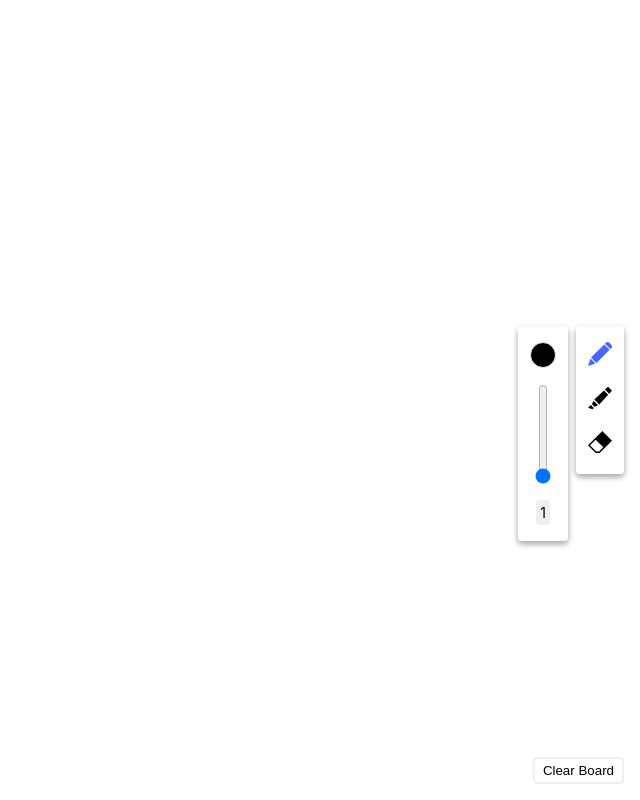
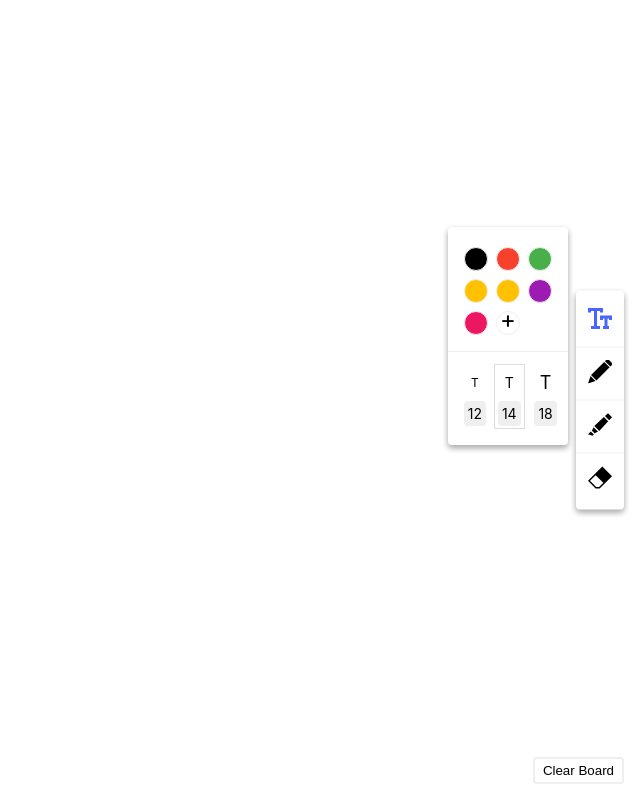
Before and after one commit to mukuljainx/digital-board, a React (Create React App) app: page / in a window 1280 px wide. Both pictures are taken after a click on the element 1240 px from the left and 356 px from the top of the page. Shown: the whole page, without its empty margins (640-1280 px from the left). Built offline with nearby package versions, Linux system fonts and the light colour scheme; the HTML template or start-up script is replaced by a standard one.

Commit message:
feat: add text option

```diff
--- a/src/Setting/Brush.tsx
+++ b/src/Setting/Brush.tsx
@@ -5,8 +5,9 @@ import brush from "../assets/brush.svg";
 import Popup from "../components/Popup";
 import ColorPicker from "../components/ColorPicker";
 import Slider from "../components/Slider";
-import { ItemWrapper, Icon, Badge } from "./atom";
+import { ItemWrapper, Icon, Badge, Label } from "./atom";
 import { IBoardSetting } from "../interfaces";
+import useColor from "./useColorHook";
 
 interface IProps {
   selected: boolean;
@@ -24,6 +25,7 @@ const Wrapper = styled.div`
 const Brush = ({ selected, onChange, onClick }: IProps) => {
   const [color, setColor] = React.useState("rgb(0,0,0)");
   const [width, setWidth] = React.useState(1);
+  const picker = useColor();
   const firstRun = React.useRef(true);
 
   React.useEffect(() => {
@@ -52,9 +54,14 @@ const Brush = ({ selected, onChange, onClick }: IProps) => {
     >
       <Wrapper>
         <ItemWrapper>
-          <ColorPicker value={color} onChange={(color) => setColor(color)} />
+          <ColorPicker
+            {...picker}
+            value={color}
+            onChange={(color) => setColor(color)}
+          />
         </ItemWrapper>
-        <ItemWrapper column>
+        <ItemWrapper flex>
+          <Label>Size</Label>
           <Slider
             value={width}
             min={1}
--- a/src/Setting/Highlighter.tsx
+++ b/src/Setting/Highlighter.tsx
@@ -6,6 +6,7 @@ import highlighter from "../assets/highlighter.svg";
 import Popup from "../components/Popup";
 import ColorPicker from "../components/ColorPicker";
 import { ItemWrapper, Icon } from "./atom";
+import useColor from "./useColorHook";
 
 interface IProps {
   selected: boolean;
@@ -20,8 +21,9 @@ const Wrapper = styled.div`
   box-shadow: 0 3px 6px rgba(0, 0, 0, 0.16), 0 3px 6px rgba(0, 0, 0, 0.23);
 `;
 
-const Brush = ({ selected, onChange, onClick }: IProps) => {
+const HighLighter = ({ selected, onChange, onClick }: IProps) => {
   const [color, setColor] = React.useState("rgb(255,255,0)");
+  const picker = useColor();
   const firstRun = React.useRef(true);
 
   React.useEffect(() => {
@@ -30,7 +32,7 @@ const Brush = ({ selected, onChange, onClick }: IProps) => {
       return;
     }
     onChange({ width: 5, color: color });
-  }, [color]);
+  }, [color, picker.colors]);
 
   return (
     <Popup
@@ -48,13 +50,17 @@ const Brush = ({ selected, onChange, onClick }: IProps) => {
         </ItemWrapper>
       }
     >
-      <Wrapper>
+      <Wrapper style={{ width: "120px" }}>
         <ItemWrapper>
-          <ColorPicker value={color} onChange={(color) => setColor(color)} />
+          <ColorPicker
+            {...picker}
+            value={color}
+            onChange={(color) => setColor(color)}
+          />
         </ItemWrapper>
       </Wrapper>
     </Popup>
   );
 };
 
-export default React.memo(Brush);
+export default React.memo(HighLighter);
--- /dev/null
+++ b/src/Setting/Text.tsx
@@ -0,0 +1,114 @@
+import * as React from "react";
+import styled from "styled-components";
+
+import font from "../assets/font.svg";
+import Popup from "../components/Popup";
+import ColorPicker from "../components/ColorPicker";
+import { ItemWrapper, Icon, Badge } from "./atom";
+import { IBoardSetting } from "../interfaces";
+import useColor from "./useColorHook";
+
+interface IProps {
+  selected: boolean;
+  onChange: (params: Pick<IBoardSetting, "color" | "fontSize">) => void;
+  onClick: () => void;
+}
+
+const Wrapper = styled.div`
+  background: white;
+  padding: 16px 0;
+  border-radius: 4px;
+  box-shadow: 0 3px 6px rgba(0, 0, 0, 0.16), 0 3px 6px rgba(0, 0, 0, 0.23);
+`;
+
+const FontSizeWrapper = styled.div`
+  display: flex;
+  align-items: center;
+`;
+
+const FontSize = styled.div<{ selected: boolean }>`
+  &:not(:last-child) {
+    margin-right: 4px;
+  }
+  display: flex;
+  align-items: center;
+  justify-content: center;
+  flex-direction: column;
+  border: 1px solid;
+  padding: 0 2px 2px;
+  border-color: ${({ selected }) => (selected ? "#ddd" : "white")};
+`;
+
+const Font = styled.p<{ size: number }>`
+  font-size: ${({ size }) => size}px;
+  height: 20px;
+  line-height: 20px;
+  margin: 8px;
+`;
+
+const Text = ({ selected, onChange, onClick }: IProps) => {
+  const [fontSize, setFontSize] = React.useState(14);
+  const firstRun = React.useRef(true);
+  const picker = useColor();
+  const [color, setColor] = React.useState("rgb(0,0,0)");
+
+  const handleFontSizeClick = (event: React.MouseEvent) => {
+    setFontSize(
+      parseInt((event.target as HTMLDivElement).getAttribute("data-size")!)
+    );
+  };
+
+  React.useEffect(() => {
+    if (firstRun.current) {
+      firstRun.current = false;
+      return;
+    }
+    onChange({ fontSize, color });
+  }, [fontSize, color]);
+
+  return (
+    <Popup
+      allowed={selected}
+      offset={{ x: -8, y: -80 }}
+      trigger={
+        <ItemWrapper
+          onClick={() => {
+            onClick();
+            onChange({ fontSize, color });
+          }}
+          selected={selected}
+        >
+          <Icon src={font} />
+        </ItemWrapper>
+      }
+    >
+      <Wrapper style={{ width: "120px" }}>
+        <ItemWrapper>
+          <ColorPicker
+            {...picker}
+            value={color}
+            onChange={(color) => setColor(color)}
+          />
+        </ItemWrapper>
+        <ItemWrapper>
+          <FontSizeWrapper>
+            {[12, 14, 18].map((size) => (
+              <FontSize
+                onClick={handleFontSizeClick}
+                data-size={size}
+                selected={fontSize === size}
+              >
+                <Font data-size={size} size={size}>
+                  T
+                </Font>
+                <Badge data-size={size}>{size}</Badge>
+              </FontSize>
+            ))}
+          </FontSizeWrapper>
+        </ItemWrapper>
+      </Wrapper>
+    </Popup>
+  );
+};
+
+export default Text;
--- a/src/Setting/atom.tsx
+++ b/src/Setting/atom.tsx
@@ -5,34 +5,39 @@ export const Icon = styled.img`
   height: 24px;
 `;
 
-export const ItemWrapper = styled.div<{ selected?: boolean; column?: boolean }>`
-  ${({ column }) =>
-    column
+export const ItemWrapper = styled.div<{ selected?: boolean; flex?: boolean }>`
+  ${({ flex }) =>
+    flex
       ? `
     display: flex;
-    flex-direction: column;
     align-items:center;
   `
       : ""}
   &:not(:last-child) {
-    margin-bottom: 16px;
+    padding-bottom: 12px;
+    margin-bottom: 12px;
+    border-bottom: 1px solid #efefef;
   }
   cursor: pointer;
   padding: 0 12px;
 
   ${({ selected }) =>
     selected &&
-    `filter: invert(0.5)
+    `img{filter: invert(0.5)
     sepia(1)
     hue-rotate(200deg)
     saturate(20)
-    brightness(1)`}
+    brightness(1)}`}
 `;
 
 export const Badge = styled.span`
-  margin-top: 16px;
   padding: 4px 4px;
   background: #efefef;
   border-radius: 4px;
   font-size: 14px;
 `;
+
+export const Label = styled.label`
+  font-size: 14px;
+  font-weight: 600;
+`;
--- a/src/Setting/index.tsx
+++ b/src/Setting/index.tsx
@@ -2,10 +2,11 @@ import * as React from "react";
 import styled from "styled-components";
 
 import { IBoardSetting, BoardToolType } from "../interfaces";
+import { boardSettings } from "../default";
 import Brush from "./Brush";
 import Highlighter from "./Highlighter";
-import { boardSettings } from "../default";
 import Eraser from "./Eraser";
+import Text from "./Text";
 
 interface IProps {
   settings: IBoardSetting;
@@ -40,6 +41,13 @@ const Setting = ({ setSettings }: IProps) => {
 
   return (
     <Wrapper>
+      <Text
+        onClick={() => {
+          setSelected("TEXT");
+        }}
+        onChange={(params) => updateSetting({ ...params, text: true })}
+        selected={"TEXT" === selected}
+      />
       <Brush
         onClick={() => {
           setSelected("BRUSH");
--- /dev/null
+++ b/src/Setting/useColorHook.tsx
@@ -0,0 +1,38 @@
+import * as React from "react";
+
+import { colors as defaultColors } from "../default";
+
+const useColor = (
+  custom?: string[]
+): {
+  colors: string[];
+  addColor: (color: string) => void;
+  removeColor: (i: number) => void;
+  updateColor: (i: number, color: string) => void;
+} => {
+  const [colors, setColors] = React.useState(custom || defaultColors);
+
+  const addColor = (color: string) => {
+    setColors((prevColors) => {
+      if (prevColors.length < 12) {
+        return [...prevColors, color];
+      } else {
+        return prevColors;
+      }
+    });
+  };
+
+  const removeColor = (j: number) => {
+    setColors((prevColors) => prevColors.filter((__, i) => i !== j));
+  };
+
+  const updateColor = (j: number, newColor: string) => {
+    setColors((prevColors) =>
+      prevColors.map((color, i) => (i !== j ? color : newColor))
+    );
+  };
+
+  return { colors, addColor, removeColor, updateColor };
+};
+
+export default useColor;
--- a/src/components/ColorPicker.tsx
+++ b/src/components/ColorPicker.tsx
@@ -3,11 +3,17 @@ import styled from "styled-components";
 
 interface IProps {
   onChange: (color: string) => void;
+  addColor: (color: string) => void;
+  updateColor: (i: number, color: string) => void;
+  removeColor: (i: number) => void;
   value: string;
+  colors: string[];
 }
 
 const Wrapper = styled.div`
   position: relative;
+  display: flex;
+  flex-wrap: wrap;
 `;
 
 const Input = styled.input.attrs({ type: "color" })`
@@ -19,33 +25,117 @@ const Input = styled.input.attrs({ type: "color" })`
   opacity: 0;
 `;
 
-const Color = styled.div<{ color: string }>`
-  background: ${({ color }) => color};
+const Color = styled.div`
   width: 24px;
   height: 24px;
   border: 1px solid #efefef;
   border-radius: 100%;
 `;
 
-const ColorPicker = ({ value, onChange }: IProps) => {
+const Icon = styled.div<{ disabled: boolean }>`
+  border: 1px solid #efefef;
+  font-size: 24px;
+  align-items: flex-end;
+  border-radius: 100px;
+  width: 24px;
+  height: 24px;
+  margin: 4px;
+  display: flex;
+  justify-content: center;
+  ${({ disabled }) =>
+    disabled
+      ? `
+    pointer-events: none;
+    opacity: 0.3;
+    cursor: not-allowed;
+  `
+      : ""}
+`;
+
+const RemoveIcon = styled.button`
+  position: absolute;
+
+  top: -6px;
+  right: -4px;
+  background: white;
+  border-radius: 100%;
+  height: 14px;
+  width: 14px;
+  font-size: 8px;
+  text-align: center;
+  vertical-align: middle;
+  border: 1px solid #efefef;
+  padding: 0;
+  display: none;
+  cursor: pointer;
+  &:focus {
+    outline: none;
+  }
+  &:hover {
+    background: #efefef;
+  }
+`;
+
+const ColorWrapper = styled.div`
+  margin: 4px;
+  position: relative;
+  &:hover {
+    ${RemoveIcon} {
+      display: block;
+    }
+  }
+`;
+
+const ColorPicker = ({
+  value,
+  onChange,
+  colors,
+  addColor,
+  removeColor,
+  updateColor,
+}: IProps) => {
   const inputRef = React.useRef<HTMLInputElement>(null);
 
   const handleColorClick = () => {
     if (inputRef.current) {
       inputRef.current.click();
+      addColor("rgb(0,0,0)");
     }
+  };
+
+  const handleColorChange = (event: React.MouseEvent) => {
+    onChange((event.target as HTMLDivElement).getAttribute("data-color")!);
+  };
+
+  const handleColorUpdate = (event: React.ChangeEvent<HTMLInputElement>) => {
+    updateColor(colors.length - 1, event.target.value);
+  };
+
+  const handleRemoveClick = (event: React.MouseEvent) => {
+    removeColor(
+      parseInt((event.target as HTMLDivElement).getAttribute("data-index")!)
+    );
   };
 
   return (
     <Wrapper>
-      <Color onClick={handleColorClick} color={value} />
-      <Input
-        ref={inputRef}
-        value={value}
-        onChange={(event) => {
-          onChange(event.target.value);
-        }}
-      />
+      {colors.map((color, index) => (
+        <ColorWrapper key={index}>
+          <RemoveIcon data-index={index} onClick={handleRemoveClick}>
+            <span data-index={index}>X</span>
+          </RemoveIcon>
+          <Color
+            style={{ background: color }}
+            data-color={color}
+            onClick={handleColorChange}
+          />
+        </ColorWrapper>
+      ))}
+
+      <Icon disabled={colors.length === 12} onClick={handleColorClick}>
+        &#43;
+      </Icon>
+      <Input ref={inputRef} value={value} onChange={handleColorUpdate} />
     </Wrapper>
   );
 };
--- a/src/components/Slider.tsx
+++ b/src/components/Slider.tsx
@@ -8,21 +8,9 @@ interface IProps {
   onChange: (value: number) => void;
 }
 
-const Wrapper = styled.div`
-  height: 100px;
-  position: relative;
-  width: 20px;
-`;
-
 const Input = styled.input.attrs({ type: "range" })`
-  width: 100px;
-  height: 20px;
-  margin: 0;
-  transform-origin: 50px 50px;
-  transform: rotate(-90deg);
-  position: absolute;
-  left: 0px;
-  top: 0px;
+  width: 120px;
+  margin: 0 8px;
 
   &::-webkit-slider-thumb {
     cursor: pointer;
@@ -31,7 +19,6 @@ const Input = styled.input.attrs({ type: "range" })`
 
 const Slider = ({ min, max, value, onChange }: IProps) => {
   return (
-    <Wrapper>
     <Input
       min={min}
       max={max}
@@ -40,7 +27,6 @@ const Slider = ({ min, max, value, onChange }: IProps) => {
         onChange(parseInt(event.target.value));
       }}
     />
-    </Wrapper>
   );
 };
 
--- a/src/default/index.ts
+++ b/src/default/index.ts
@@ -6,4 +6,16 @@ export const boardSettings: IBoardSetting = {
   smooth: "round" as IBoardSetting["smooth"],
   highlight: false,
   eraser: false,
+  text: false,
+  fontSize: 14,
 };
+
+export const colors = [
+  "#000000",
+  "#F7412D",
+  "#47B04B",
+  "#FFC100",
+  "#FFC100",
+  "#9D1BB2",
+  "#EC1661",
+];
--- a/src/index.css
+++ b/src/index.css
@@ -5,6 +5,10 @@ body {
     sans-serif;
   -webkit-font-smoothing: antialiased;
   -moz-osx-font-smoothing: grayscale;
+}
+
+* {
+  box-sizing: border-box;
 }
 
 html,
--- a/src/interfaces/index.ts
+++ b/src/interfaces/index.ts
@@ -4,6 +4,8 @@ export interface IBoardSetting {
   smooth: CanvasLineCap;
   highlight: boolean;
   eraser: boolean;
+  text: boolean;
+  fontSize: number;
 }
 
-export type BoardToolType = "BRUSH" | "HIGHLIGHTER" | "ERASER";
+export type BoardToolType = "BRUSH" | "HIGHLIGHTER" | "ERASER" | "TEXT";
```
Also changed, not shown: src/Setting/Eraser.tsx (+5 -4 lines), src/assets/font.svg (added), 1 other file (tests, documents, lock files or other folders). Lines whose indentation alone changed are shown as unchanged.
